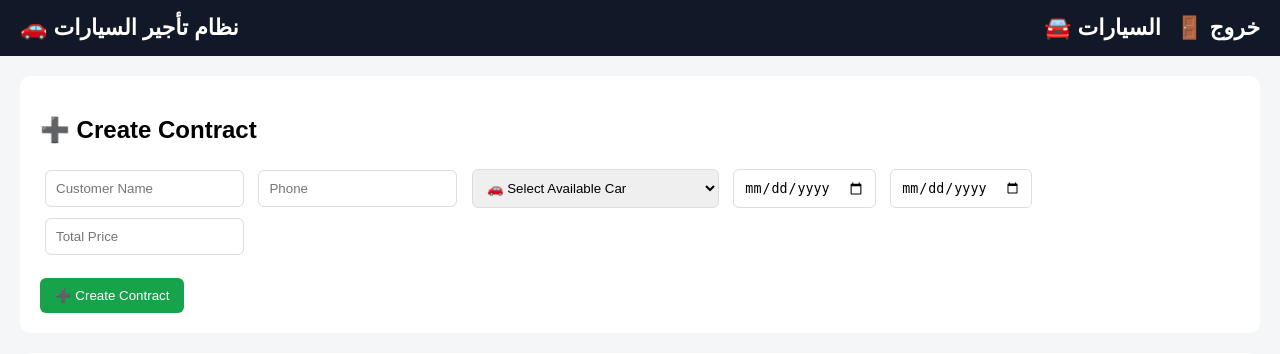
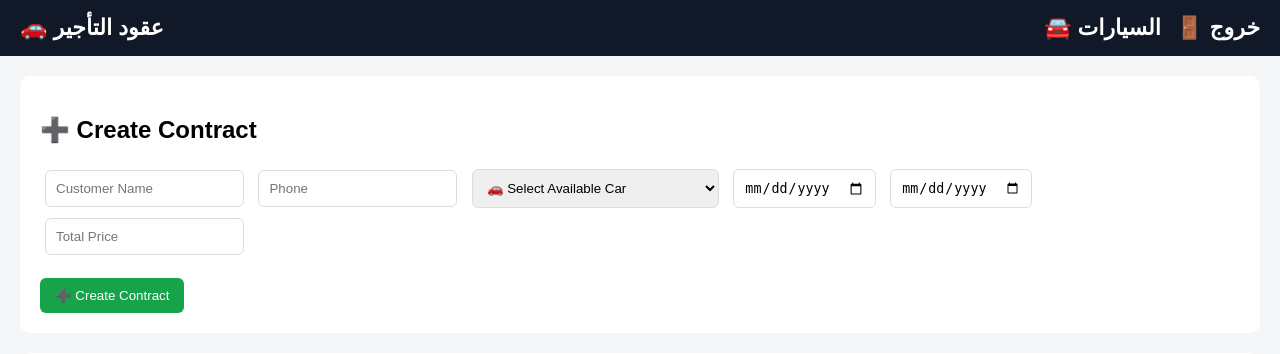
Before and after one commit to bkawash-ops/car-rental, a Flask app: page /contracts in a window 1280 px wide. Shown: the top 354 px of the page. Run offline with Flask 3, Linux system fonts and the light colour scheme; a user stored in the database is signed in; data comes from the database, SQL or seed files in the repository; data that the repository does not hold is empty.

Commit message:
Update contracts.html

```diff
--- a/templates/contracts.html
+++ b/templates/contracts.html
@@ -84,7 +84,7 @@
 <body>
 
 <div class="navbar">
-    🚗 نظام تأجير السيارات
+    🚗 عقود التأجير
 
     <a href="/logout" style="float:right; color:white; margin-left:15px;">
         🚪 خروج
```
